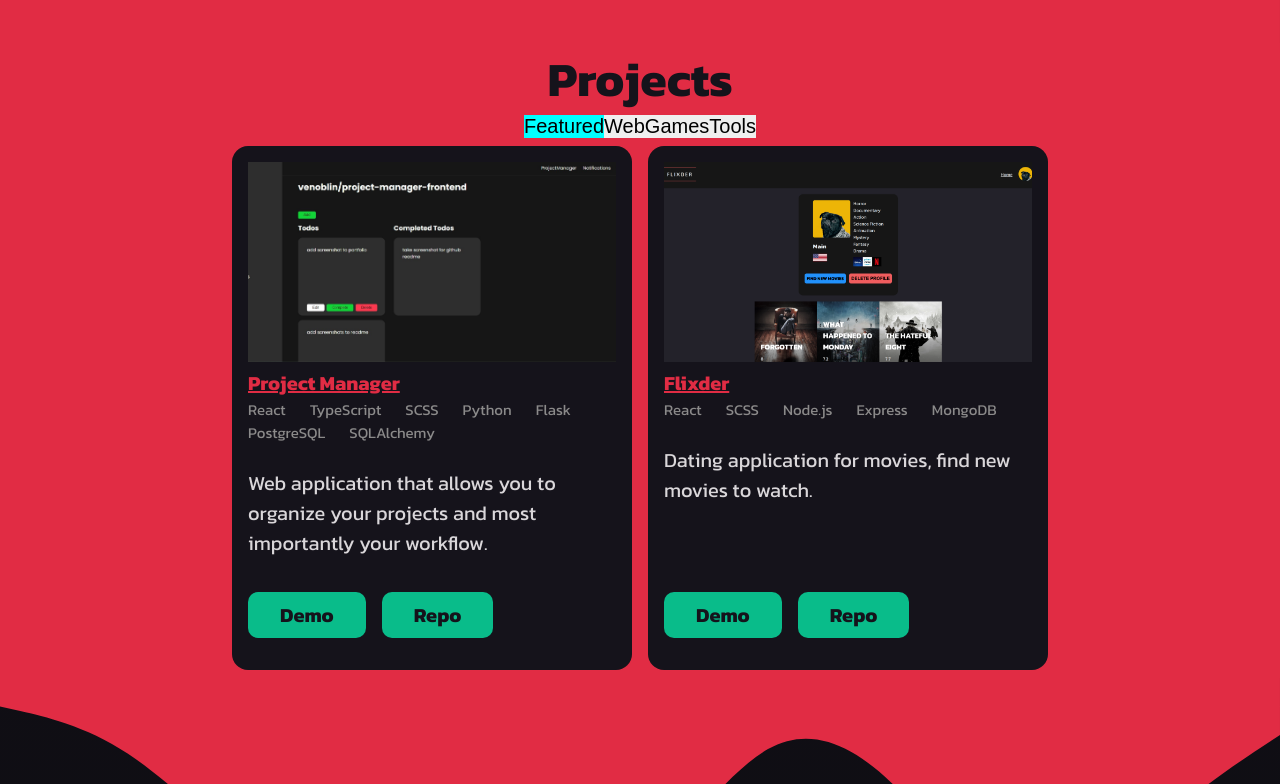
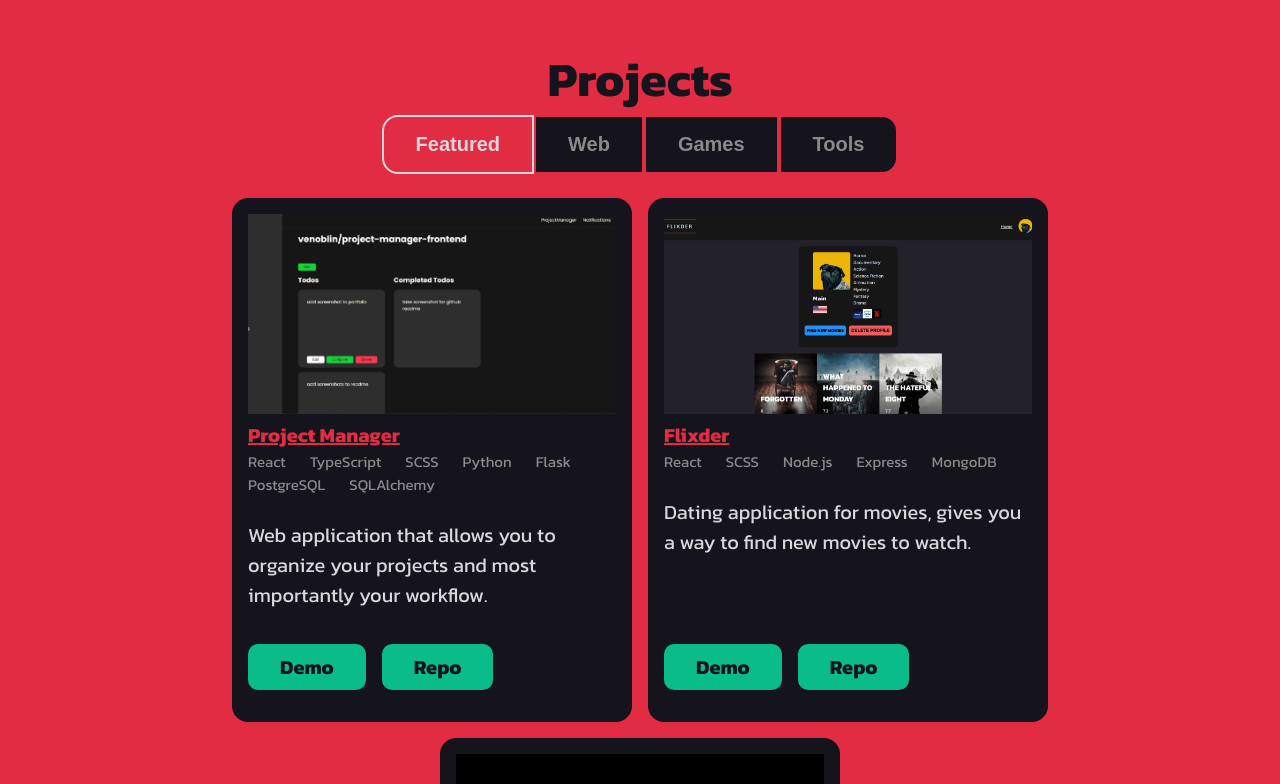
Before and after one commit to venoblin/personal-portfolio-frontend, a React (Create React App) app: page / in a window 1280 px wide. Shown: the part 1876-2660 px from the top of the page. Built offline with nearby package versions, Linux system fonts and the light colour scheme; no server answers.

Commit message:
finished project switching and added hover orb project

```diff
--- a/src/components/sections/Projects.jsx
+++ b/src/components/sections/Projects.jsx
@@ -6,6 +6,7 @@ import fitBuddyPng from '../../images/project-screenshots/fit-buddy.png'
 import ticTacToePng from '../../images/project-screenshots/tic-tac-toe.png'
 import webScraperPng from '../../images/project-screenshots/web-scraper.png'
 import projectManagerPng from '../../images/project-screenshots/project-manager.png'
+import hoverOrbPng from '../../images/project-screenshots/hover-orb.jpg'
 import RadioButtons from '../RadioButtons'
 
 const Projects = () => {
@@ -27,7 +28,16 @@ const Projects = () => {
       demo: 'https://flixder.netlify.app/',
       repo: 'https://github.com/venoblin/flixder-frontend',
       techs: ['React', 'SCSS', 'Node.js', 'Express', 'MongoDB'],
-      desc: 'Dating application for movies, find new movies to watch.'
+      desc: 'Dating application for movies, gives you a way to find new movies to watch.'
+    },
+    {
+      title: 'HoverOrb',
+      types: ['featured', 'games'],
+      image: hoverOrbPng,
+      demo: 'https://github.com/venoblin/hover-orb',
+      repo: 'https://github.com/venoblin/hover-orb',
+      techs: ['Java', 'LibGDX'],
+      desc: 'Mobile game where the goal is to keep the ball airbourne without it touching the floor.'
     },
     {
       title: 'Web Scraper',
@@ -68,7 +78,7 @@ const Projects = () => {
 
   return (
     <section className="Projects-class" id="projects">
-      <svg xmlns="http://www.w3.org/2000/svg" viewBox="0 0 1440 320">
+      <svg className='border' xmlns="http://www.w3.org/2000/svg" viewBox="0 0 1440 320">
         <path
           fill="#e12c44"
           fillOpacity="1"
--- a/src/styles/Projects.css
+++ b/src/styles/Projects.css
@@ -10,8 +10,27 @@
   display: flex;
   justify-content: center;
 }
+#projects .radio-btns button {
+  padding: 1rem 2rem;
+  background-color: #15131b;
+  color: #8b8a8a;
+  font-weight: bold;
+  border: 2px solid #e12c44;
+  transition: all 0.3s ease;
+}
+#projects .radio-btns button:first-of-type {
+  border-radius: 1rem 0 0 1rem;
+}
+#projects .radio-btns button:last-of-type {
+  border-radius: 0 1rem 1rem 0;
+}
 #projects .radio-btns button.active {
-  background-color: cyan;
+  border: 2px solid #dad7da;
+  color: #dad7da;
+  background: #e12c44;
+}
+#projects .radio-btns button:hover:not(.active) {
+  transform: translateY(2px);
 }
 #projects h2 {
   color: #15131b;
@@ -32,6 +51,7 @@
   display: flex;
   flex-wrap: wrap;
   justify-content: center;
+  margin-top: 1rem;
 }
 #projects .ProjectCard {
   margin: 0.5rem;
--- a/src/styles/Projects.scss
+++ b/src/styles/Projects.scss
@@ -13,9 +13,31 @@
     justify-content: center;
 
     button {
+      padding: 1rem 2rem;
+      background-color: $blackColor;
+      color: $mutedWhiteColor;
+      font-weight: bold;
+      border: 2px solid $redColor;
+      @include defaultTransition(all);
+
+      &:first-of-type {
+        border-radius: 1rem 0 0 1rem;
+      }
+
+      &:last-of-type {
+        border-radius: 0 1rem 1rem 0;
+      }
 
       &.active {
-        background-color: cyan;
+        border: 2px solid $whiteColor;
+        color: $whiteColor;
+        background: $redColor;
+      }
+
+      &:hover {
+        &:not(.active) {
+          transform: translateY(2px);
+        }
       }
     }
   }
@@ -42,6 +64,7 @@
     display: flex;
     flex-wrap: wrap;
     justify-content: center;
+    margin-top: 1rem;
   }
 
   .ProjectCard {
--- a/src/styles/Skills.css
+++ b/src/styles/Skills.css
@@ -15,7 +15,7 @@
   cursor: default;
 }
 .Skills-class .radio-btns button:not(.active):hover {
-  transform: translateY(3px);
+  transform: translateY(2px);
 }
 .Skills-class .skill-container {
   min-height: 500px;
--- a/src/styles/Skills.scss
+++ b/src/styles/Skills.scss
@@ -22,7 +22,7 @@
 
       &:not(.active) {
         &:hover {
-          transform: translateY(3px);
+          transform: translateY(2px);
         }
       }
     }
```
Also changed, not shown: src/images/project-screenshots/hover-orb.jpg (added), 1 other file (tests, documents, lock files or other folders).
